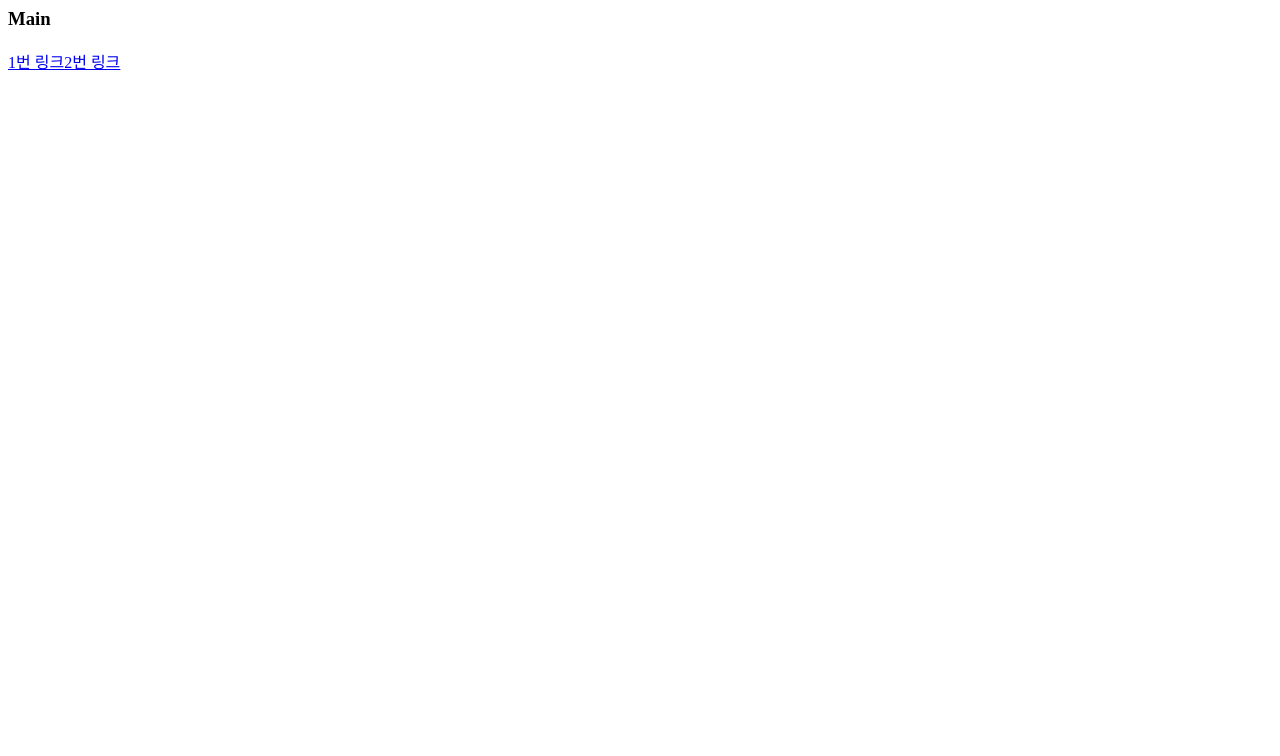
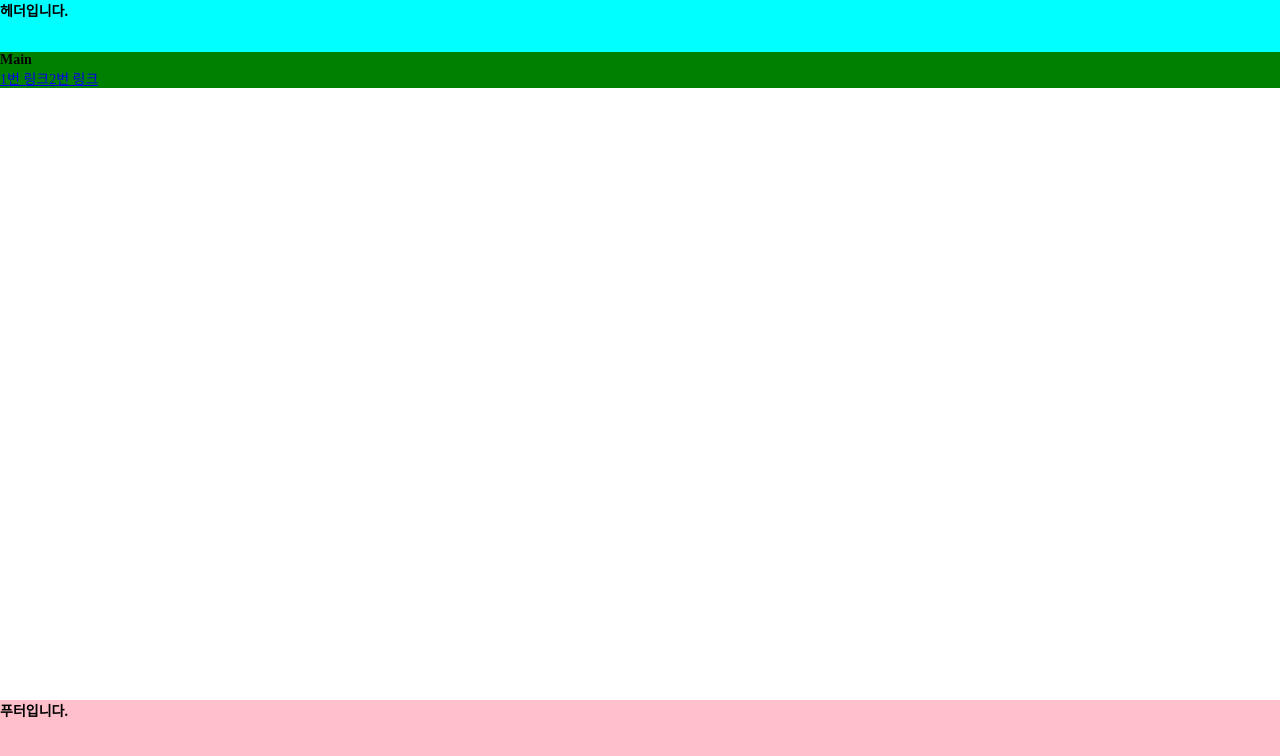
Before and after one commit to minhyeok8521/react, a React (Create React App) app: page / in a window 1280 px wide. Shown: the top 756 px of the page. Built offline with nearby package versions, Linux system fonts and the light colour scheme.

Commit message:
2 files modified, 2 added, 1 deleted

```diff
--- a/src/App.tsx
+++ b/src/App.tsx
@@ -1,5 +1,7 @@
 import * as React from 'react';
 import { BrowserRouter, Routes, Route } from 'react-router-dom';
+import Header from './pages/Header/Header';
+import Footer from './pages/Footer/Footer';
 import Main from './pages/main';
 import Product from './pages/Product';
 import NotFound from './pages/NotFound';
@@ -8,13 +10,19 @@ import './assets/css/style.css';
 
 export default function App() {
   return (
-    <div>
+    <div className="wrap">
       <BrowserRouter>
-        <Routes>
-          <Route path="/" element={<Main />}></Route>
-          <Route path="/product/*" element={<Product />}></Route>
-          <Route path="*" element={<NotFound />}></Route>
-        </Routes>
+        <Header />
+        <div className="container">
+          <div className="content">
+            <Routes>
+              <Route path="/" element={<Main />}></Route>
+              <Route path="/product/*" element={<Product />}></Route>
+              <Route path="*" element={<NotFound />}></Route>
+            </Routes>
+          </div>
+        </div>
+        <Footer />
       </BrowserRouter>
     </div>
   );
--- a/src/assets/css/style.css
+++ b/src/assets/css/style.css
@@ -1,3 +1,49 @@
-h1, p {
+* {
+  box-sizing: border-box;
+  font-size: 14px;
+  padding: 0;
+  margin: 0;
+}
+h1,
+p {
   font-family: Lato;
 }
+
+.wrap {
+  width: 100vw;
+  height: 100vh;
+  padding: 0;
+  margin: 0;
+  position: relative;
+}
+
+.header {
+  width: 100%;
+  height: 52px;
+  background-color: aqua;
+  position: absolute;
+  left: 50%;
+  top: 0;
+  transform: translateX(-50%);
+}
+
+.footer {
+  width: 100%;
+  height: 100px;
+  background-color: pink;
+  position: absolute;
+  left: 50%;
+  bottom: 0;
+  transform: translateX(-50%);
+}
+
+.container {
+  width: 100%;
+  height: 100%;
+  padding: 52px 0 100px;
+  margin: 0;
+}
+
+.content {
+  background-color: green;
+}
--- /dev/null
+++ b/src/pages/Footer/Footer.tsx
@@ -0,0 +1,9 @@
+import * as React from 'react';
+
+export default function Footer() {
+  return (
+    <div className="footer">
+      <strong>푸터입니다.</strong>
+    </div>
+  );
+}
--- /dev/null
+++ b/src/pages/Header/Header.tsx
@@ -0,0 +1,9 @@
+import * as React from 'react';
+
+export default function Header() {
+  return (
+    <div className="header">
+      <strong>헤더입니다.</strong>
+    </div>
+  );
+}
```
Also changed, not shown: src/pages/Header.tsx (deleted, +0 -12 lines).
